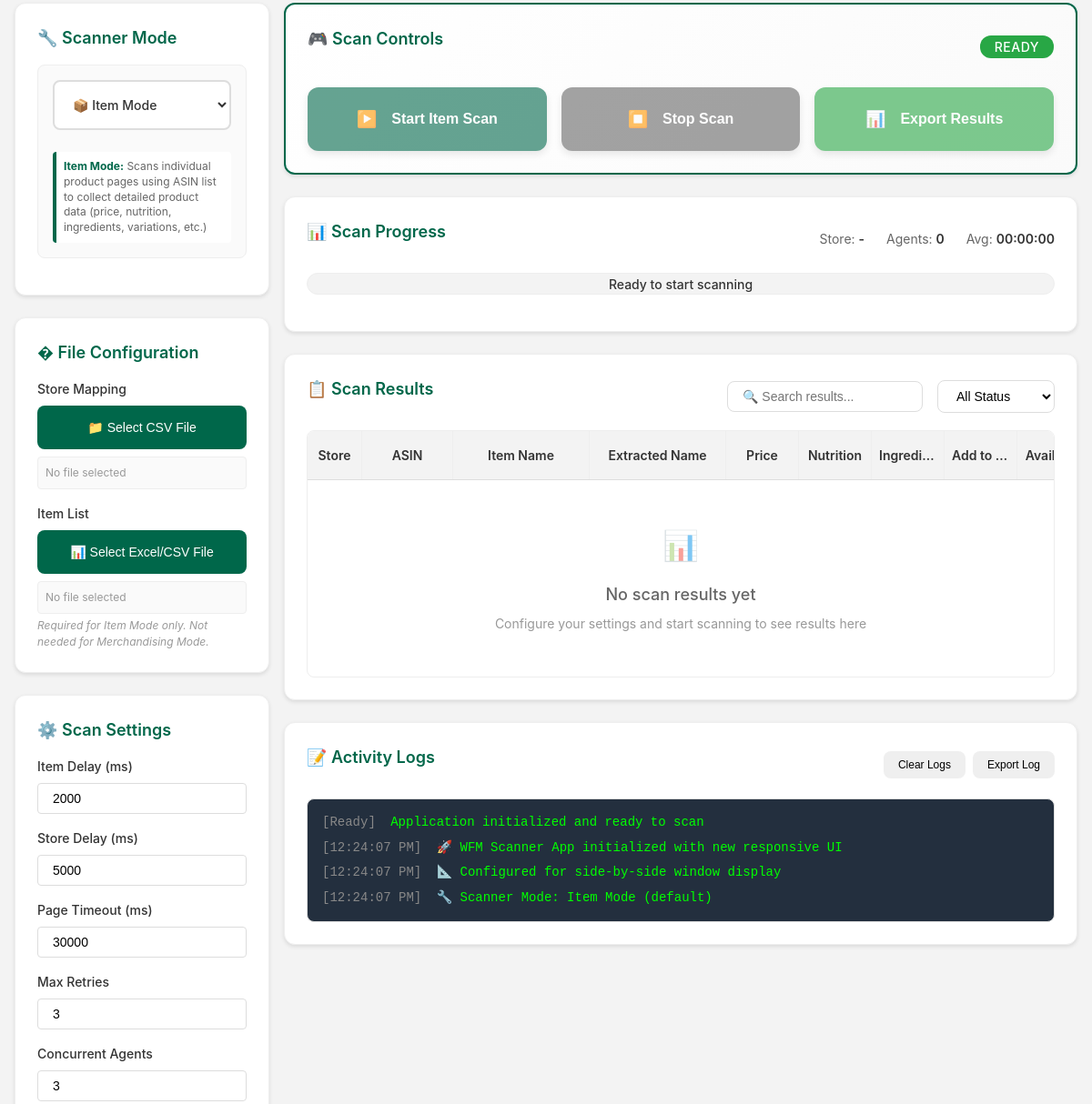
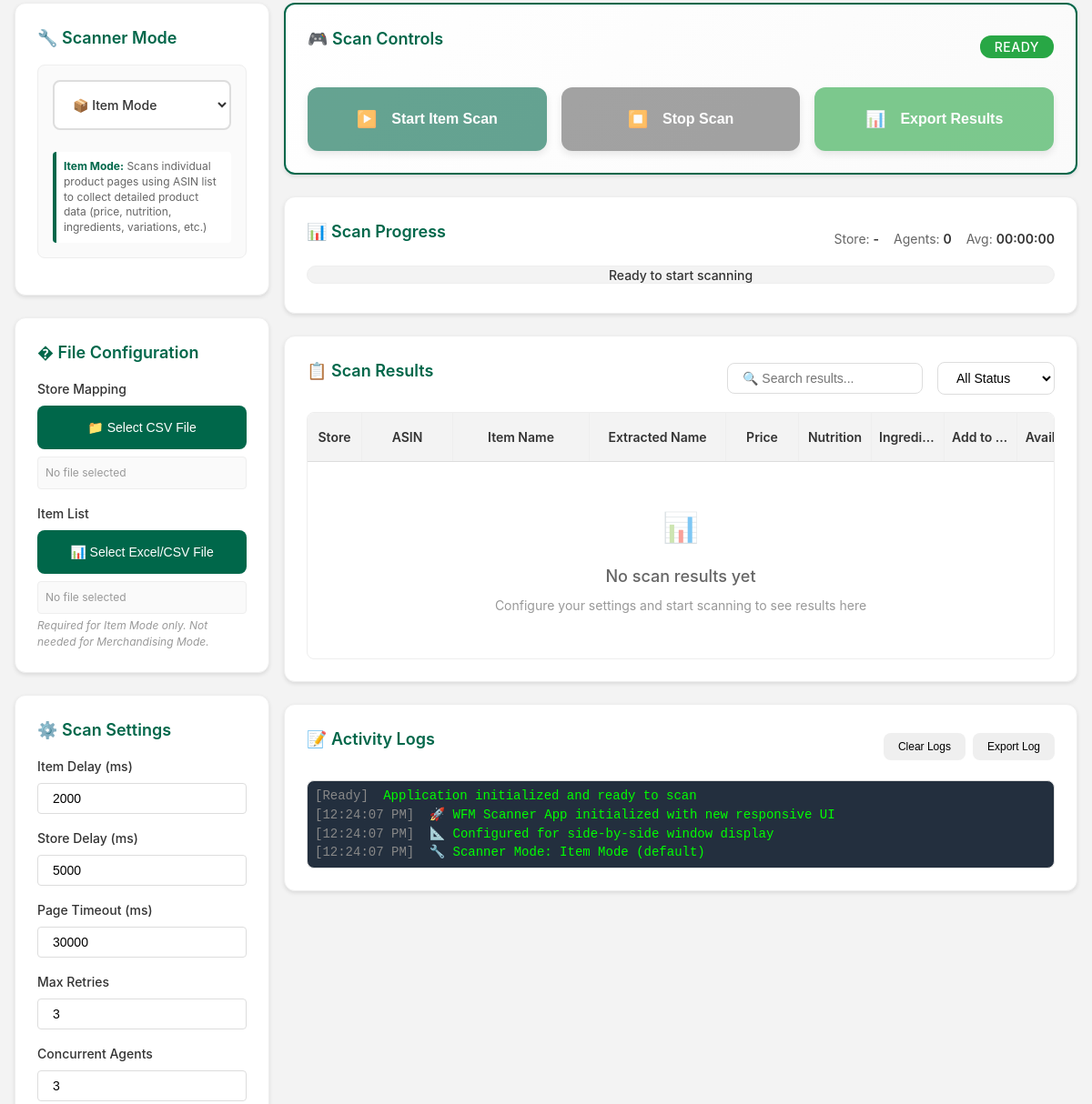
Before and after one commit to RynAgain/WTS-TM-Scripts, an Electron app: page Scanner_APP/renderer/index.html in a window 1200 px wide. Shown: the part 125-1339 px from the top of the page at 91% size. Drawn offline with Linux system fonts and the light colour scheme; no server answers.

Commit message:
Add platform-specific build scripts and targets
Updated GitHub Actions workflow and package.json to use separate build scripts for Windows, macOS, and Linux. Added platform-specific build targets in electron-builder config. Adjusted CSS for more compact spacing and smaller progress bar/log area.

```diff
--- a/Scanner_APP/renderer/styles.css
+++ b/Scanner_APP/renderer/styles.css
@@ -450,14 +450,14 @@ section h3 {
     display: flex;
     justify-content: space-between;
     align-items: center;
-    margin-bottom: var(--spacing-md);
+    margin-bottom: var(--spacing-sm);
     flex-wrap: wrap;
-    gap: var(--spacing-md);
+    gap: var(--spacing-sm);
 }
 
 .progress-details {
     display: flex;
-    gap: var(--spacing-lg);
+    gap: var(--spacing-md);
     font-size: var(--font-size-sm);
     color: var(--text-secondary);
 }
@@ -469,12 +469,12 @@ section h3 {
 
 .progress-bar-container {
     position: relative;
-    margin-bottom: var(--spacing-md);
+    margin-bottom: var(--spacing-sm);
 }
 
 .progress-bar {
     width: 100%;
-    height: 24px;
+    height: 20px;
     background: var(--bg-secondary);
     border-radius: var(--radius-lg);
     overflow: hidden;
@@ -726,16 +726,16 @@ section h3 {
     color: #00ff00;
     font-family: 'Courier New', monospace;
     font-size: var(--font-size-sm);
-    padding: var(--spacing-md);
+    padding: var(--spacing-sm);
     border-radius: var(--radius-md);
-    max-height: 300px;
+    max-height: 250px;
     overflow-y: auto;
     border: 1px solid var(--border-color);
 }
 
 .log-entry {
-    margin-bottom: var(--spacing-sm);
-    line-height: 1.4;
+    margin-bottom: var(--spacing-xs);
+    line-height: 1.2;
     word-wrap: break-word;
 }
 
```
Also changed, not shown: Scanner_APP/package.json (+31 -3 lines), Scanner_APP/.github/workflows/build.yml.
